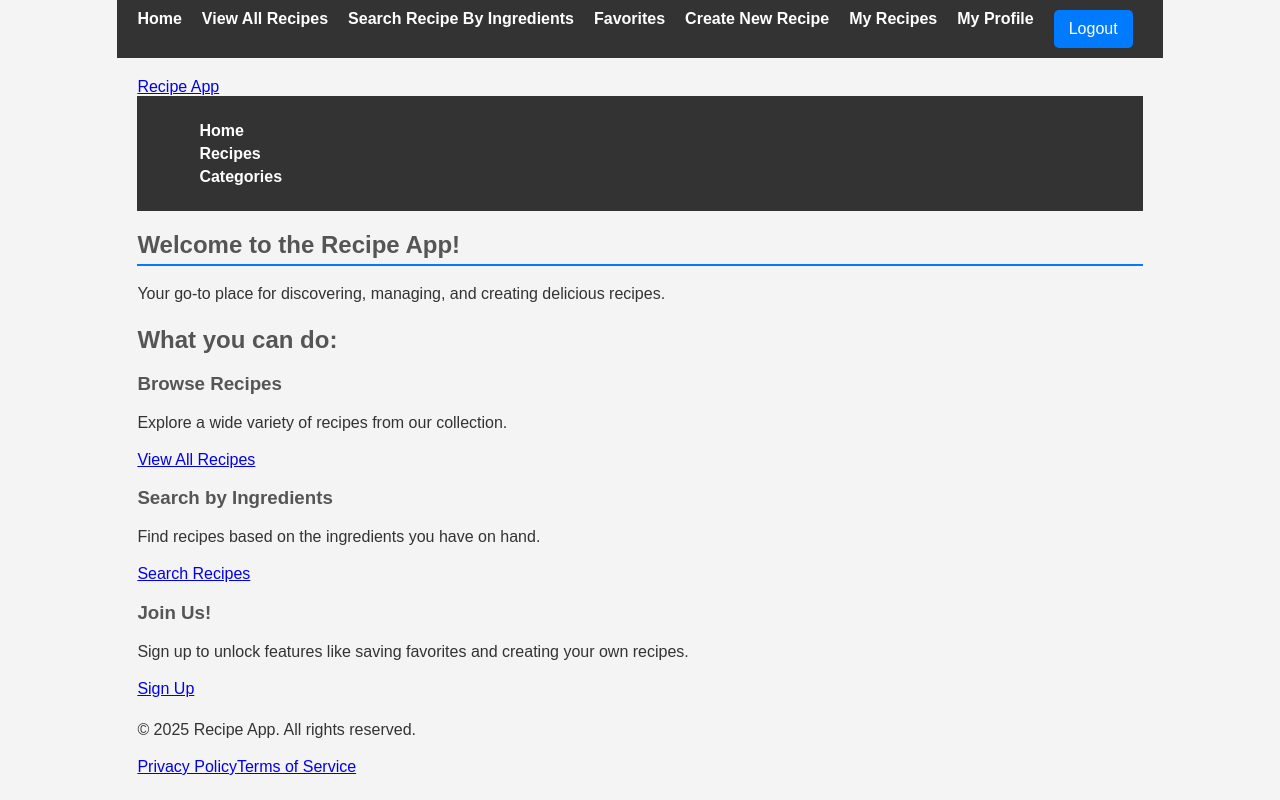
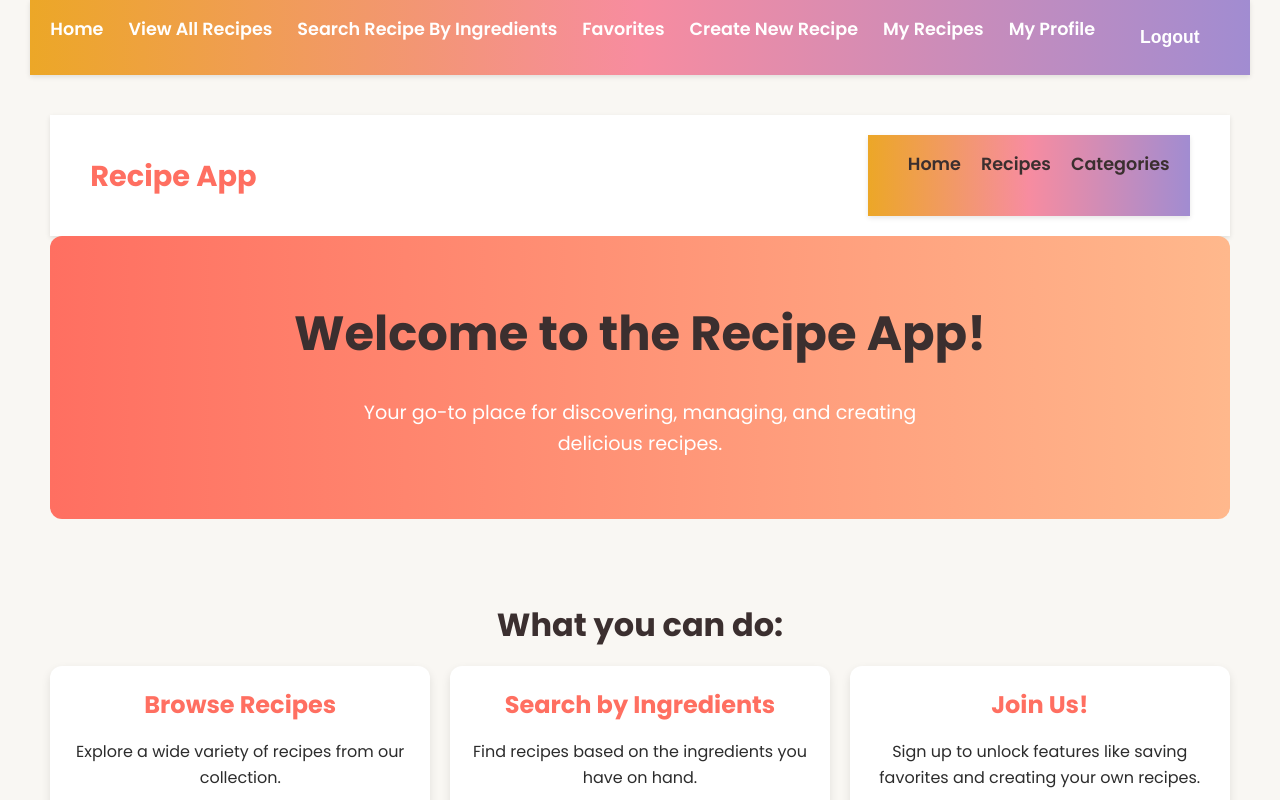
Before and after one commit to Moringa-SDF-PT10/group-09-recipe-app-project, a React (Vite) app: page / in a window 1280 px wide. Shown: the top 800 px of the page. Built offline with nearby package versions, Linux system fonts and the light colour scheme; no server answers; sample sign-in values are in the browser's storage.

Commit message:
final css

```diff
--- a/src/index.css
+++ b/src/index.css
@@ -1,188 +1,371 @@
+@import url('https://fonts.googleapis.com/css2?family=Poppins:wght@300;400;600;700&display=swap');
+
+* {
+    margin: 0;
+    padding: 0;
+    box-sizing: border-box;
+}
 
 body {
-    font-family: sans-serif;
-    margin: 0;
-    padding: 0;
-    background-color: #f4f4f4;
-    color: #333;
+    font-family: 'Poppins', sans-serif;
+    background-color: #f9f7f3;
+    color: #2c2c2c;
+    line-height: 1.6;
     display: flex;
-   justify-content: center;
+    justify-content: center;
 }
 
-nav {
-    background-color: #333;
-    padding: 10px 20px;
-    display: flex;
-    gap: 20px;
-    flex-wrap: wrap;
+/* Container for centering content */
+.container {
+    max-width: 1200px;
+    margin: 0 auto;
+    padding: 0 20px;
 }
 
-nav a {
+/* Navigation */
+nav {
+    background: linear-gradient(to right, #eca727, #f78ca0, #a18cd1); /* beautiful fade */
+    padding: 15px 20px;
+    display: flex;
+    justify-content: center;
+    flex-wrap: wrap;
+    gap: 25px;
+    box-shadow: 0 2px 5px rgba(0, 0, 0, 0.1);
+    position: sticky;
+    top: 0;
+    z-index: 1000;
+}
+
+nav a, nav button {
     color: #fff;
     text-decoration: none;
-    font-weight: bold;
-    transition: color 0.3s ease;
+    font-weight: 600;
+    font-size: 1.1rem;
+    transition: color 0.3s ease, transform 0.2s ease;
 }
 
-nav a:hover {
-    color: #007bff;
+nav a:hover, nav button:hover {
+    color: #ff6f61;
+    transform: translateY(-2px);
 }
 
-main {
-    padding: 20px;
+nav button {
+    background: none;
+    border: none;
+    cursor: pointer;
 }
 
-section {
-    margin-bottom: 20px;
+/* Main Content */
+main {
+    padding: 40px 20px;
 }
 
+/* Headings */
 h1, h2, h3, h4 {
-    color: #555;
-    margin-bottom: 10px;
+    color: #3b2f2f;
+    margin-bottom: 15px;
 }
 
 h1 {
-    border-bottom: 2px solid #007bff;
-    padding-bottom: 5px;
+    font-size: 2.5rem;
+    border-bottom: 3px solid #ff6f61;
+    padding-bottom: 10px;
 }
 
-/* List Styling */
+h2 {
+    font-size: 2rem;
+}
+
+h3 {
+    font-size: 1.5rem;
+}
+
+/* Lists */
 ul, ol {
     list-style-position: inside;
     padding-left: 20px;
-    margin-bottom: 10px;
+    margin-bottom: 15px;
 }
 
 li {
-    margin-bottom: 5px;
+    margin-bottom: 8px;
 }
 
-.recipe-item {
+/* Recipe Cards (item-div) */
+.item-div {
     background-color: #fff;
-    border: 1px solid #ddd;
-    padding: 15px;
-    margin-bottom: 20px;
-    border-radius: 8px;
-    box-shadow: 0 2px 4px rgba(0, 0, 0, 0.1);
+    border-radius: 12px;
+    padding: 20px;
+    margin: 15px 0;
+    box-shadow: 0 4px 10px rgba(0, 0, 0, 0.1);
+    transition: transform 0.3s ease, box-shadow 0.3s ease;
+    position: relative;
 }
 
-.recipe-item img {
-    max-width: 100%;
-    height: auto;
-    margin-bottom: 15px;
-    border-radius: 4px;
+.item-div:hover {
+    transform: translateY(-5px);
+    box-shadow: 0 6px 15px rgba(0, 0, 0, 0.15);
 }
 
-.recipe-item h2 {
-    color: #007bff;
-    margin-top: 0;
+.item-div img {
+    width: 100%;
+    max-width: 400px;
+    height: 250px;
+    object-fit: cover;
+    border-radius: 8px;
+    margin-bottom: 15px;
 }
 
-.recipe-details span,
-.recipe-details p {
-    margin-bottom: 5px;
+/* Custom Recipe Badge */
+.item-div.custom::before {
+    content: 'Custom';
+    position: absolute;
+    top: 10px;
+    right: 10px;
+    background-color: #ff6f61;
+    color: #fff;
+    padding: 5px 10px;
+    border-radius: 12px;
+    font-size: 0.8rem;
+    font-weight: 600;
 }
 
-.recipe-tags {
-    margin-top: 15px;
-    font-size: 0.9em;
-    color: #666;
+/* Buttons */
+button {
+    background-color: #ff6f61;
+    color: #fff;
+    border: none;
+    padding: 12px 20px;
+    border-radius: 25px;
+    cursor: pointer;
+    font-size: 1rem;
+    font-weight: 600;
+    transition: background-color 0.3s ease, transform 0.2s ease;
+    margin-right: 10px;
 }
 
-button {
-    background-color: #007bff;
-    color: white;
-    border: none;
-    padding: 10px 15px;
-    margin-right: 10px;
-    border-radius: 5px;
-    cursor: pointer;
-    font-size: 1em;
-    transition: background-color 0.3s ease;
-}
 
 button:hover {
-    background-color: #0056b3;
+    background-color: #e55a50;
+    transform: scale(1.05);
 }
 
 button:disabled {
-    background-color: #ccc;
+    background-color: #cccccc;
     cursor: not-allowed;
+    transform: none;
 }
 
+/* Forms */
 form {
     background-color: #fff;
-    padding: 20px;
-    border-radius: 8px;
-    box-shadow: 0 2px 4px rgba(0, 0, 0, 0.1);
-    max-width: 600px;
+    padding: 25px;
+    border-radius: 12px;
+    box-shadow: 0 4px 10px rgba(0, 0, 0, 0.1);
+    max-width: 700px;
     margin: 20px auto;
 }
 
 form label {
     display: block;
-    margin-bottom: 5px;
-    font-weight: bold;
+    margin-bottom: 8px;
+    font-weight: 600;
+    color: #3b2f2f;
 }
 
 form input[type="text"],
 form input[type="number"],
+form input[type="email"],
+form input[type="password"],
+form input[type="tel"],
 form select,
 form textarea {
-    width: calc(100% - 22px);
-    padding: 10px;
+    width: 100%;
+    padding: 12px;
     margin-bottom: 15px;
     border: 1px solid #ddd;
-    border-radius: 4px;
-    font-size: 1em;
+    border-radius: 8px;
+    font-size: 1rem;
+    transition: border-color 0.3s ease;
+}
+
+form input:focus,
+form select:focus,
+form textarea:focus {
+    outline: none;
+    border-color: #ff6f61;
+    box-shadow: 0 0 5px rgba(255, 111, 97, 0.3);
 }
 
 form textarea {
     resize: vertical;
+    min-height: 100px;
 }
 
+/* Details/Summary */
 details {
     margin-top: 15px;
     background-color: #f9f9f9;
     border: 1px solid #eee;
-    border-radius: 4px;
-    padding: 10px;
+    border-radius: 8px;
+    padding: 15px;
 }
 
 summary {
-    font-weight: bold;
+    font-weight: 600;
     cursor: pointer;
-    color: #007bff;
-    outline: none;
+    color: #ff6f61;
+    padding: 10px;
+    transition: color 0.3s ease;
 }
 
-details div {
-    margin-top: 10px;
+summary:hover {
+    color: #e55a50;
 }
 
-details h4 {
-    margin-bottom: 5px;
+/* Footer */
+.footer {
+    background-color: #2c2c2c;
+    color: #fff;
+    padding: 20px;
+    text-align: center;
+    margin-top: 40px;
 }
 
-
-p {
-    line-height: 1.5;
+.footer a {
+    color: #ff6f61;
+    text-decoration: none;
+    margin: 0 10px;
 }
 
-img {
-
-    width: 300px;
-    height: 200px;
-    object-fit: 'cover';
-    border-radius: '4px';
-    margin-bottom: '15px';
+.footer a:hover {
+    text-decoration: underline;
 }
 
-.item-div {
-    border: 1px solid #ddd;
-    border-radius: 8px;
+/* Header */
+.header {
+    background-color: #fff;
+    box-shadow: 0 2px 5px rgba(0, 0, 0, 0.1);
     padding: 20px;
-    margin: 10px 0;
+}
+
+.header .container {
+    display: flex;
+    justify-content: space-between;
+    align-items: center;
+}
+
+.header .logo a {
+    font-size: 1.8rem;
+    font-weight: 700;
+    color: #ff6f61;
+    text-decoration: none;
+}
+
+.header .navigation ul {
+    display: flex;
+    gap: 20px;
+    list-style: none;
+}
+
+.header .navigation a {
+    color: #3b2f2f;
+    text-decoration: none;
+    font-weight: 600;
+    transition: color 0.3s ease;
+}
+
+.header .navigation a:hover {
+    color: #ff6f61;
+}
+
+/* Home Page */
+.home-container {
+    text-align: center;
+}
+
+.hero-section {
+    background: linear-gradient(to right, #ff6f61, #ffb88c);
+    padding: 60px 20px;
+    border-radius: 12px;
+    margin-bottom: 40px;
+    color: #fff;
+}
+
+.hero-section h1 {
+    font-size: 3rem;
+    border-bottom: none;
+}
+
+.hero-section p {
+    font-size: 1.2rem;
+    max-width: 600px;
+    margin: 0 auto;
+}
+
+.features-overview {
+    padding: 40px 0;
+}
+
+.feature-list {
+    display: grid;
+    grid-template-columns: repeat(auto-fit, minmax(250px, 1fr));
+    gap: 20px;
+}
+
+.feature-item {
     background-color: #fff;
+    padding: 20px;
+    border-radius: 12px;
+    box-shadow: 0 4px 10px rgba(0, 0, 0, 0.1);
+    transition: transform 0.3s ease;
+}
 
+.feature-item:hover {
+    transform: translateY(-5px);
 }
+
+.feature-item h3 {
+    color: #ff6f61;
+}
+
+.feature-link {
+    display: inline-block;
+    margin-top: 10px;
+    color: #ff6f61;
+    text-decoration: none;
+    font-weight: 600;
+    transition: color 0.3s ease;
+}
+
+.feature-link:hover {
+    color: #e55a50;
+    text-decoration: underline;
+}
+
+/* Responsive Design */
+@media (max-width: 768px) {
+    nav {
+        flex-direction: column;
+        align-items: center;
+    }
+
+    .header .container {
+        flex-direction: column;
+        text-align: center;
+    }
+
+    .header .navigation ul {
+        flex-direction: column;
+        gap: 10px;
+    }
+
+    .hero-section h1 {
+        font-size: 2rem;
+    }
+
+    .item-div img {
+        max-width: 100%;
+        height: 200px;
+    }
+}
```
